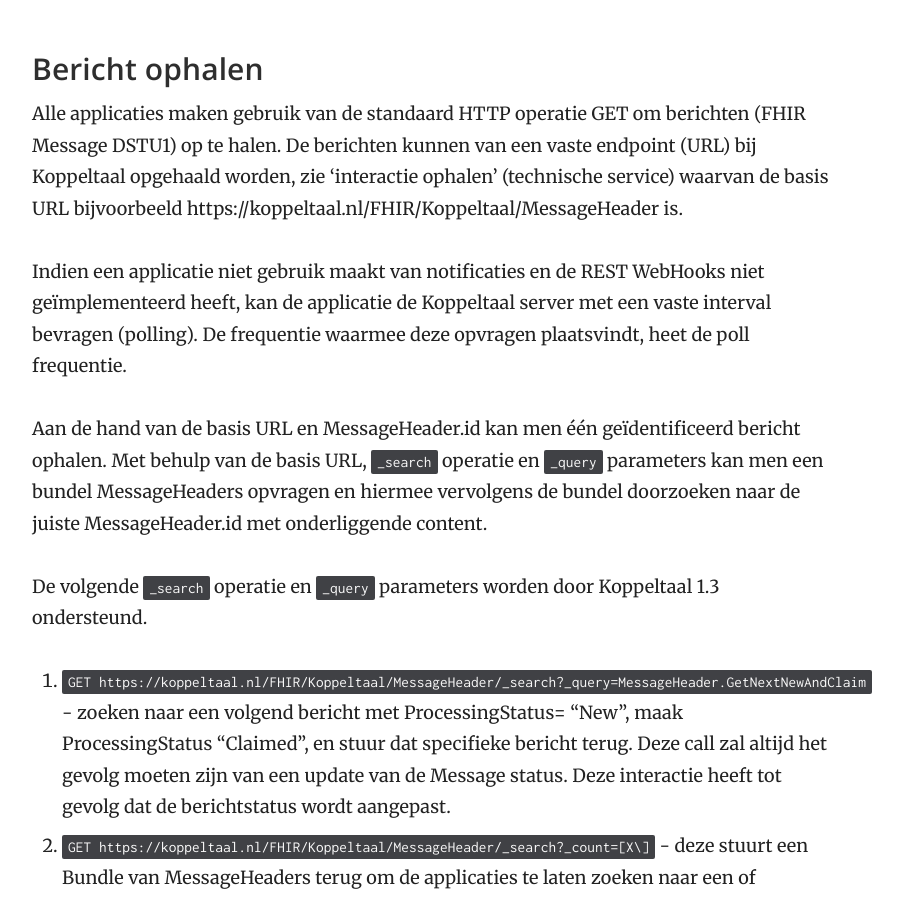
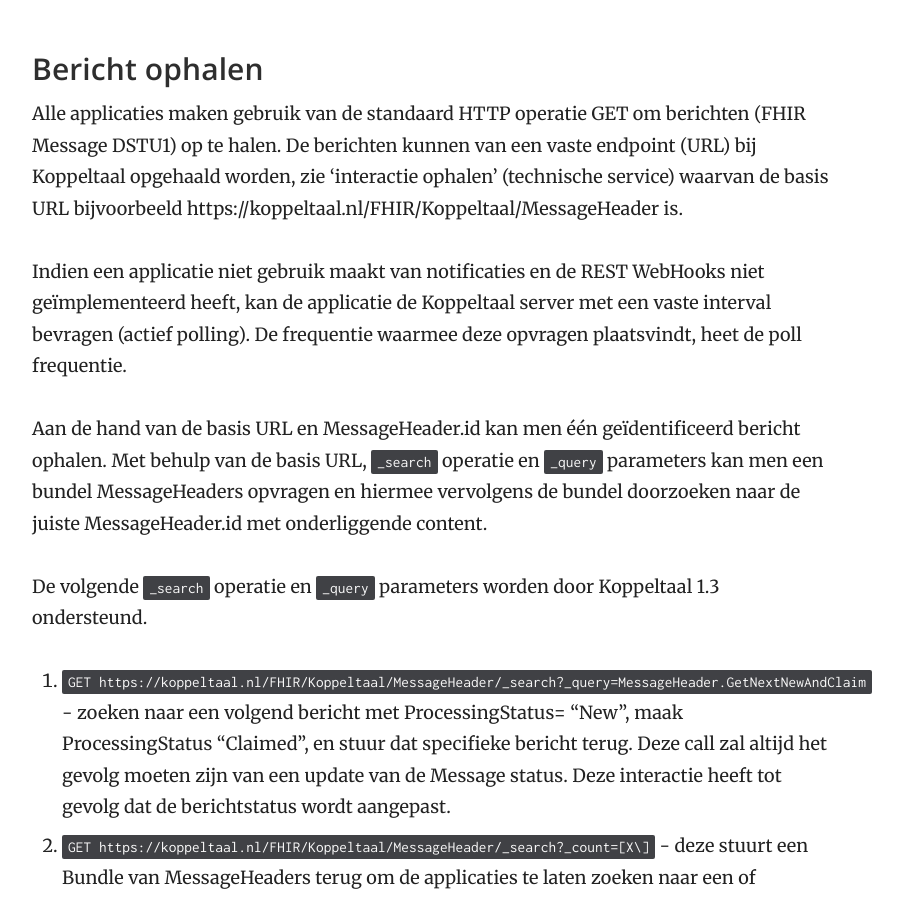
Before and after one commit to Koppeltaal/Koppeltaal-Documentation, a Jekyll site: the page built from technologie-architectuur.md, in a window 1280 px wide and 900 px high, scrolled down 18657 px. Shown: the whole window, without its empty margins (358-1261 px from the left). Built offline with Jekyll 4.4.1, drawn with Linux system fonts in a browser that asks for light colours.

Commit message:
GitBook: [master] one page modified

```diff
--- a/technologie-architectuur.md
+++ b/technologie-architectuur.md
@@ -476,7 +476,7 @@ Koppeltaal biedt een functie aan om notificaties te versturen als er een nieuw b
 
 Alle applicaties maken gebruik van de standaard HTTP operatie GET om berichten \(FHIR Message DSTU1\) op te halen. De berichten kunnen van een vaste endpoint \(URL\) bij Koppeltaal opgehaald worden, zie 'interactie ophalen' \(technische service\) waarvan de basis URL bijvoorbeeld https://koppeltaal.nl/FHIR/Koppeltaal/MessageHeader is.
 
-Indien een applicatie niet gebruik maakt van notificaties en de REST WebHooks niet geïmplementeerd heeft, kan de applicatie de Koppeltaal server met een vaste interval bevragen \(polling\). De frequentie waarmee deze opvragen plaatsvindt, heet de poll frequentie.
+Indien een applicatie niet gebruik maakt van notificaties en de REST WebHooks niet geïmplementeerd heeft, kan de applicatie de Koppeltaal server met een vaste interval bevragen \(actief polling\). De frequentie waarmee deze opvragen plaatsvindt, heet de poll frequentie.
 
 Aan de hand van de basis URL en MessageHeader.id kan men één geïdentificeerd bericht ophalen. Met behulp van de basis URL, `_search` operatie en `_query` parameters kan men een bundel MessageHeaders opvragen en hiermee vervolgens de bundel doorzoeken naar de juiste MessageHeader.id met onderliggende content.
 
```
